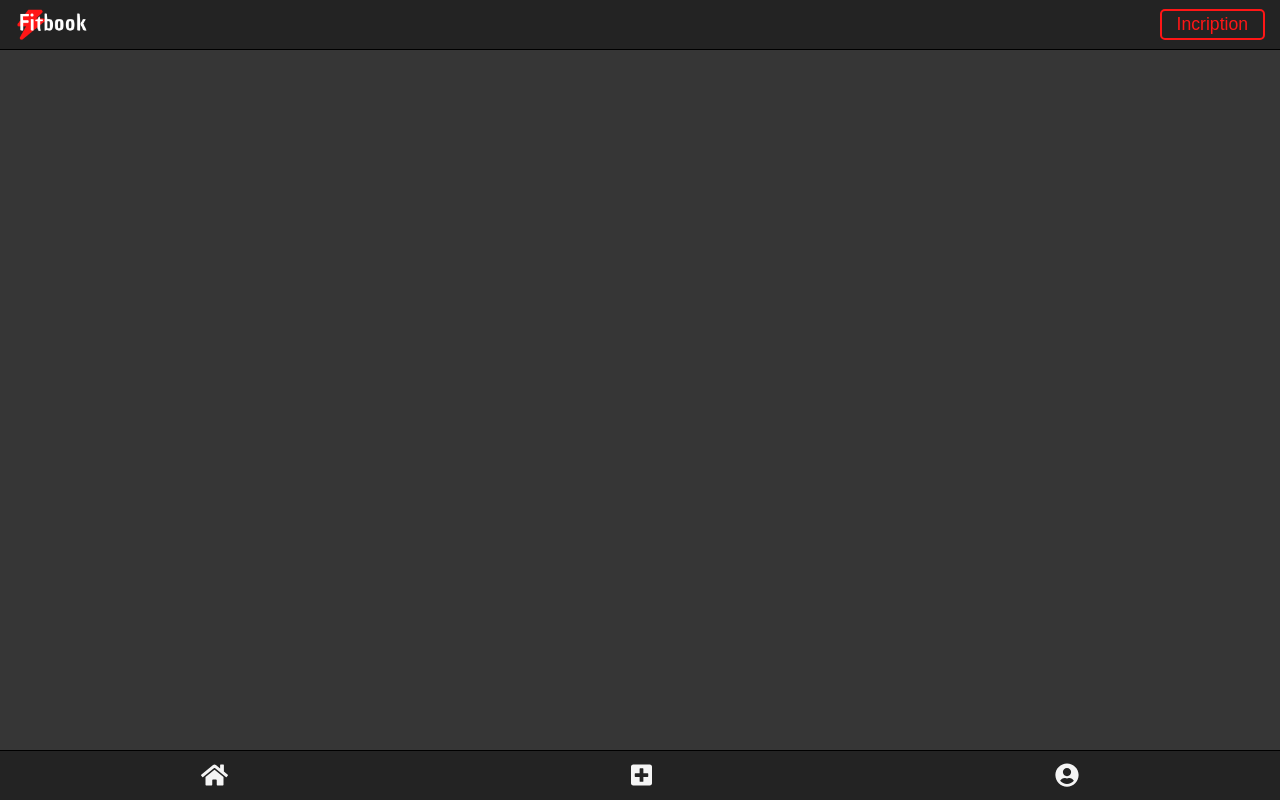
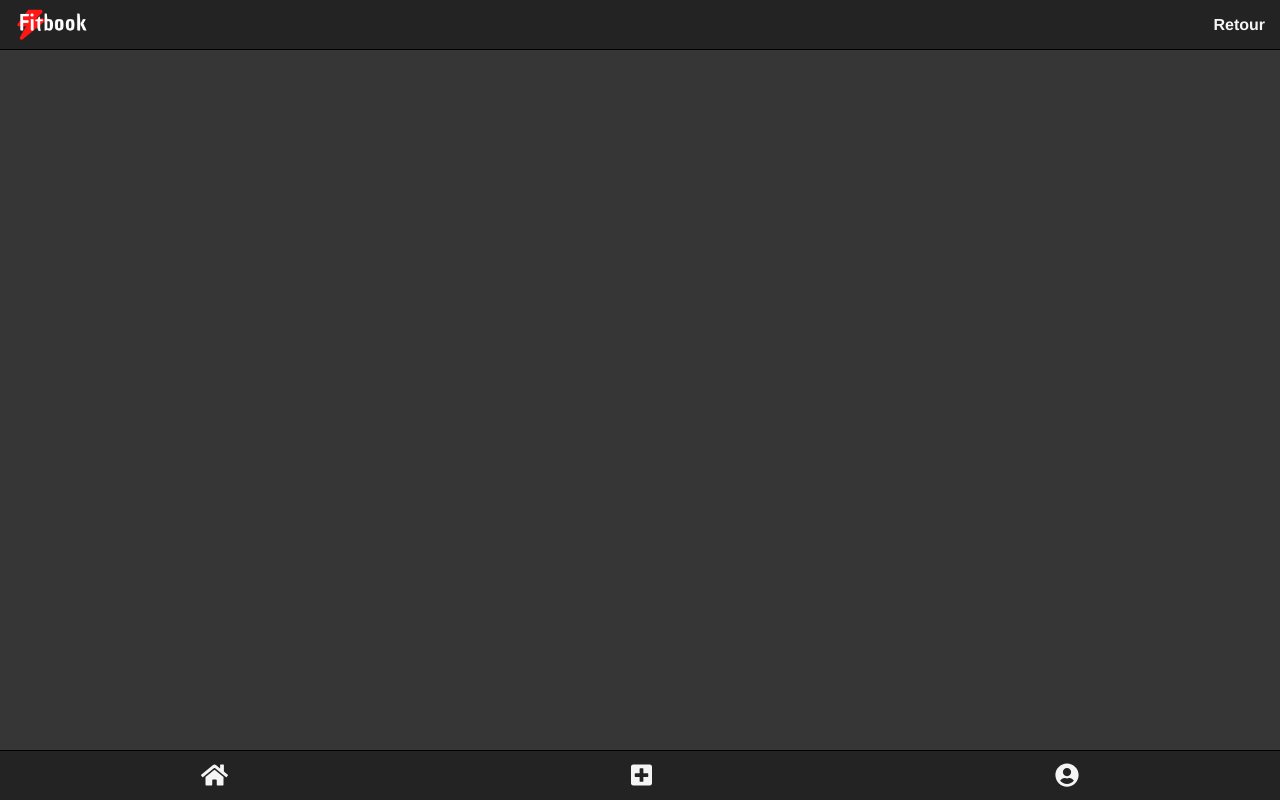
Before and after one commit to chaoukifrej/Fitbook, a Vue app: page /Perso in a window 1280 px wide. Built offline with nearby package versions, Linux system fonts and the light colour scheme.

Commit message:
creation du bouton retour dans Header.vue

```diff
--- a/src/App.vue
+++ b/src/App.vue
@@ -31,7 +31,7 @@ body {
 
   a {
     font-weight: bold;
-    color: #2c3e50;
+    color: whitesmoke;
 
     &.router-link-exact-active {
       color: #42b983;
--- a/src/components/Header.vue
+++ b/src/components/Header.vue
@@ -1,7 +1,8 @@
 <template>
   <div class="header">
     <img id="imgLogo" alt="logo FitBook" src="../assets/fitbookCoupe.png" />
-    <button class="inscription">Incription</button>
+    <button class="inscription displayNone">Incription</button>
+    <a class="retour" href="">Retour</a>
   </div>
 </template>
 
@@ -29,8 +30,18 @@ export default {};
       color: whitesmoke;
     }
   }
+  .retour {
+    color: whitesmoke;
+    font-weight: bold;
+    text-decoration: none;
+  }
   #imgLogo {
     height: 35px;
   }
 }
+
+/* A modif  */
+.displayNone {
+  display: none;
+}
 </style>
```
